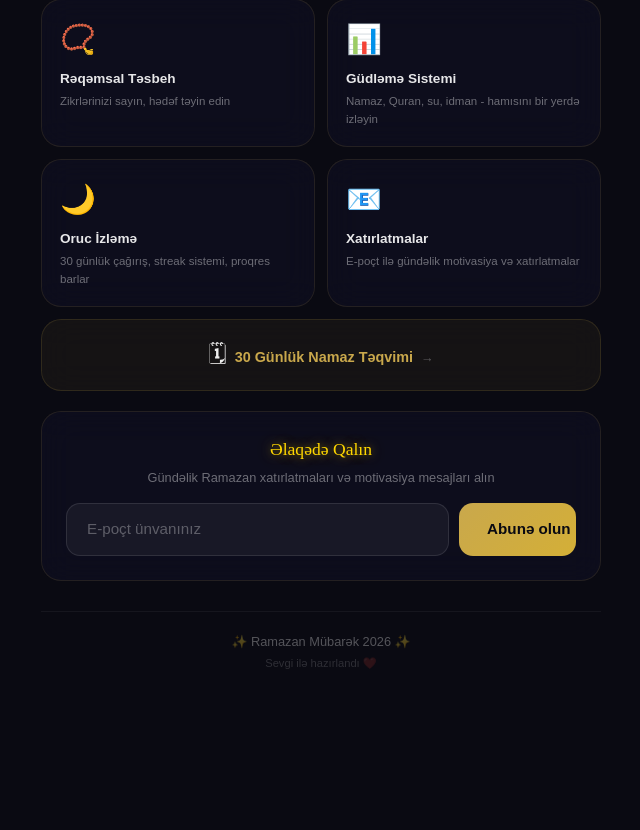
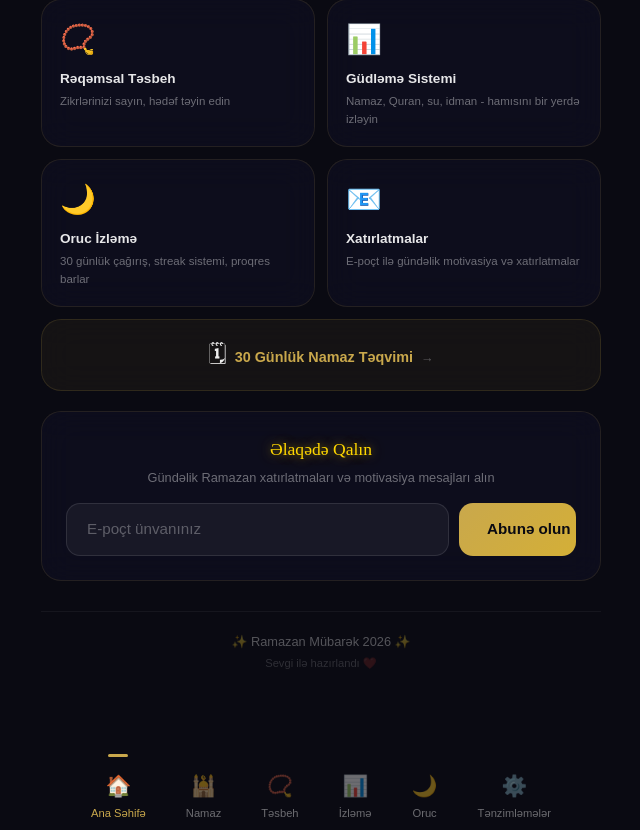
Before and after one commit to arzummammadova/Ramadan-, a Next.js app: page / in a window 1280 px wide. Shown: the part 1298-2128 px from the top of the page, without its empty margins (319-959 px from the left). Before the commit the page ends 2060 px from the top, so only its background shows below. Built offline with nearby package versions, Linux system fonts and the light colour scheme.

Commit message:
randevu system

```diff
--- a/app/page.tsx
+++ b/app/page.tsx
@@ -229,7 +229,7 @@ function ProgressRing({ progress, size = 80, strokeWidth = 6, color = '#c9a84c',
 }
 
 // ==================== MAIN APP ====================
-type Tab = 'home' | 'prayer' | 'tasbih' | 'tracker' | 'fasting';
+type Tab = 'home' | 'prayer' | 'tasbih' | 'tracker' | 'fasting' | 'settings';
 
 export default function RamadanApp() {
   const [lang, setLang] = useState<Lang>('az');
@@ -237,6 +237,7 @@ export default function RamadanApp() {
   const [countdown, setCountdown] = useState(getCountdown());
   const [theme, setTheme] = useState<Theme>('dark');
   const [city, setCity] = useState<CityKey>('baku');
+  const [isLoaded, setIsLoaded] = useState(false);
   const t = translations[lang];
 
   // Fasting data
@@ -292,6 +293,7 @@ export default function RamadanApp() {
         }
       }
     } catch { /* ignore */ }
+    setIsLoaded(true);
   }, []);
 
   // Apply theme to html
@@ -305,6 +307,7 @@ export default function RamadanApp() {
 
   // Save ALL state to localStorage on every change
   useEffect(() => {
+    if (!isLoaded) return;
     try {
       localStorage.setItem('ramadan-app-data', JSON.stringify({
         fastingDays,
@@ -320,7 +323,7 @@ export default function RamadanApp() {
         lastDate: new Date().toDateString(),
       }));
     } catch { /* ignore */ }
-  }, [fastingDays, habits, tasbihCount, dailyTasbihTotal, selectedDhikr, lang, streak, activeTab, theme, city]);
+  }, [fastingDays, habits, tasbihCount, dailyTasbihTotal, selectedDhikr, lang, streak, activeTab, theme, city, isLoaded]);
 
   // Countdown timer
   useEffect(() => {
@@ -429,6 +432,7 @@ export default function RamadanApp() {
     { key: 'tasbih', icon: '📿', label: t.navTasbih },
     { key: 'tracker', icon: '📊', label: t.navTracker },
     { key: 'fasting', icon: '🌙', label: t.navFasting },
+    { key: 'settings', icon: '⚙️', label: t.settings },
   ];
 
   return (
@@ -1052,17 +1056,18 @@ export default function RamadanApp() {
       </main>
 
       {/* Bottom Navigation */}
-      <nav className="nav-bottom">
+      <nav className="bottom-nav">
         <div style={{ display: 'flex', justifyContent: 'space-around', maxWidth: 500, margin: '0 auto' }}>
           {navItems.map(item => (
-            <div
+            <button
               key={item.key}
               className={`nav-item ${activeTab === item.key ? 'active' : ''}`}
               onClick={() => setActiveTab(item.key)}
+              style={{ background: 'transparent', border: 'none', cursor: 'pointer', display: 'flex', flexDirection: 'column', alignItems: 'center', gap: 4 }}
             >
               <span style={{ fontSize: '1.3rem' }}>{item.icon}</span>
-              <span>{item.label}</span>
-            </div>
+              <span style={{ fontSize: '0.7rem' }}>{item.label}</span>
+            </button>
           ))}
         </div>
       </nav>
```
